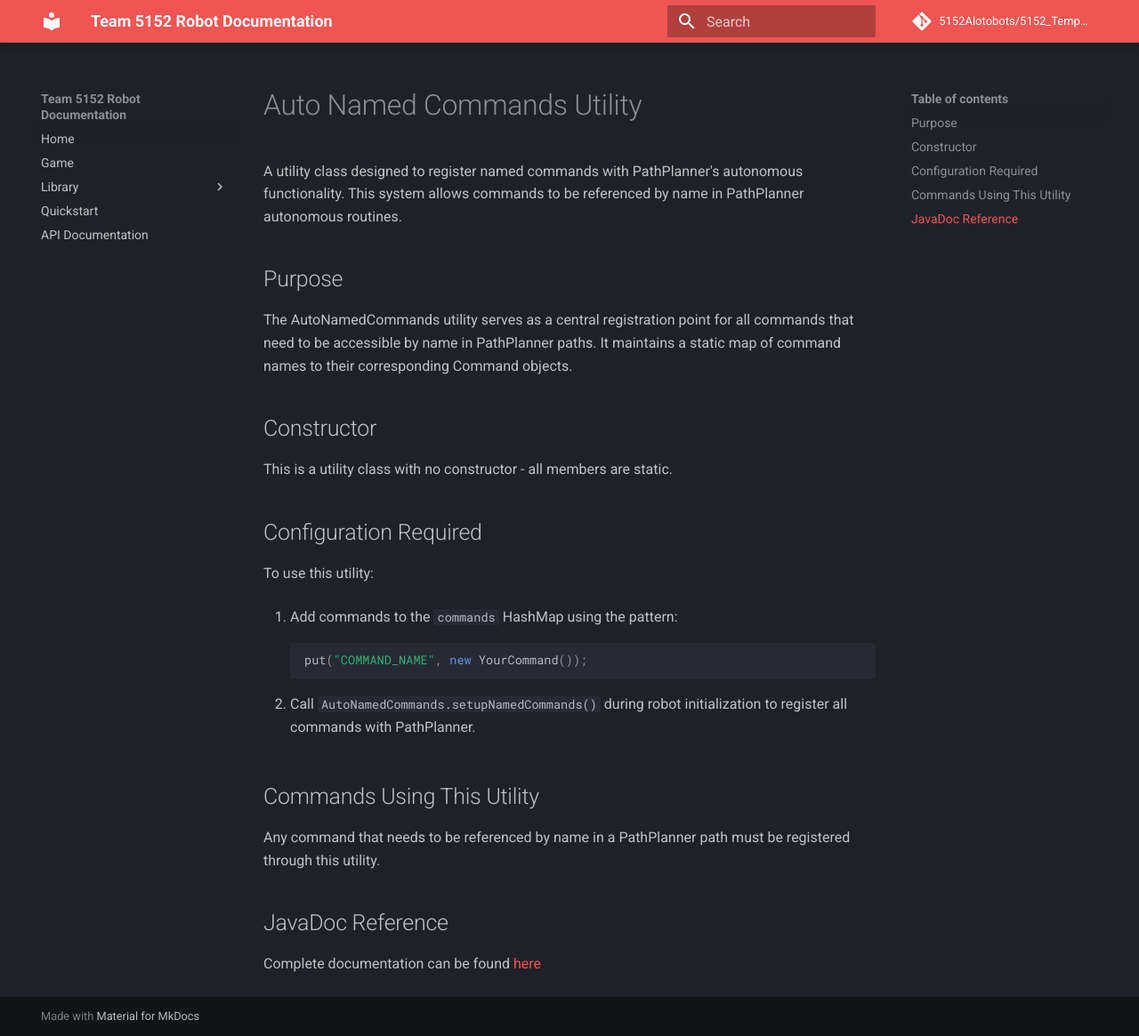
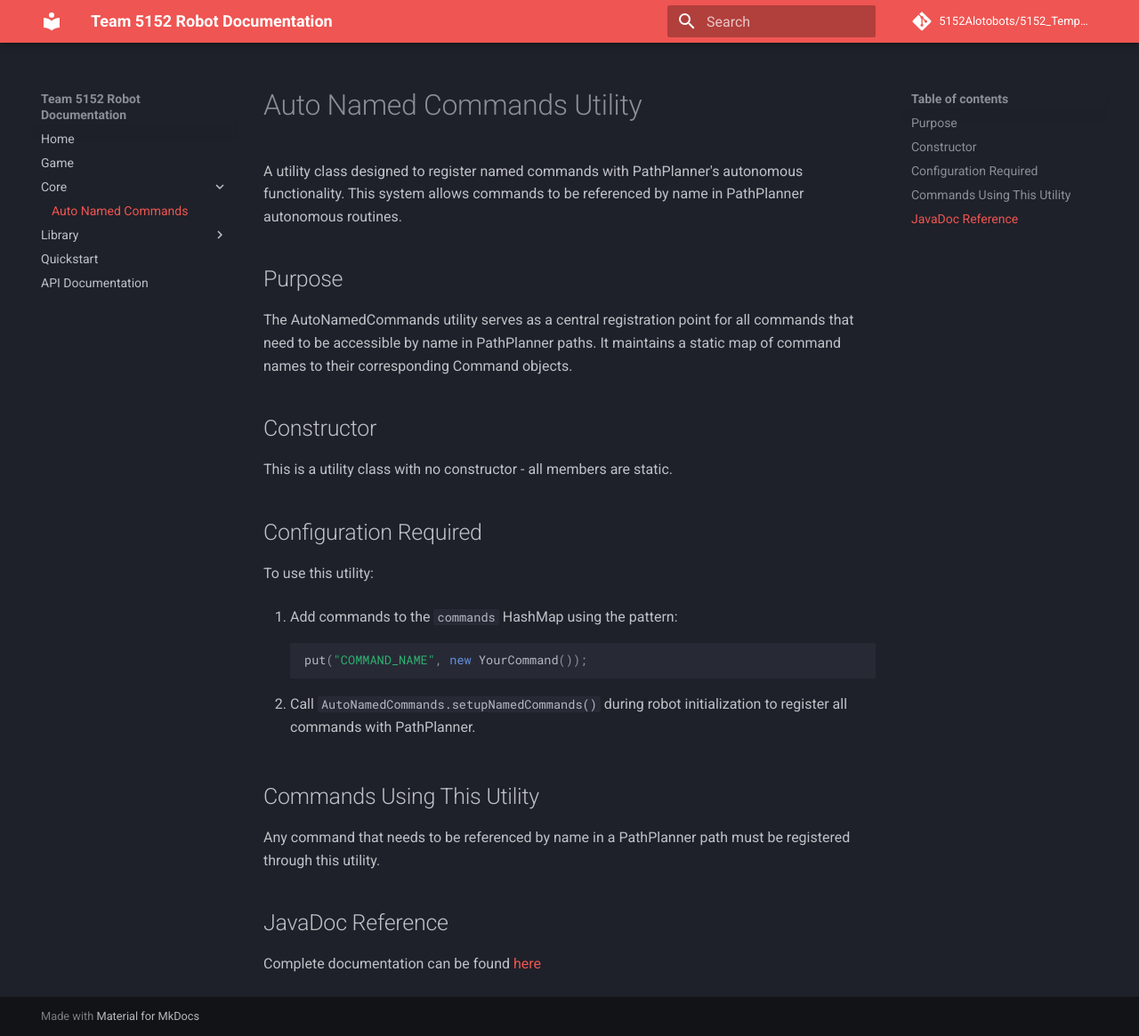
Before and after one commit to 5152Alotobots/5152_Template, an MkDocs documentation site: the page built from docs/mkdocs/docs/core/autonamedcommands.md, in a window 1280 px wide and 1165 px high. Shown: the whole window at 89% size. Built offline with MkDocs 1.6.1 and Material for MkDocs 9.7.7, drawn with Linux system fonts in a browser that asks for light colours; comment, search, counter and statistics services are not loaded.

Commit message:
add to nav list

```diff
--- a/docs/mkdocs/mkdocs.yml
+++ b/docs/mkdocs/mkdocs.yml
@@ -9,6 +9,8 @@ theme:
 nav:
   - Home: index.md
   - Game: []
+  - Core:
+      - Auto Named Commands: core/autonamedcommands.md
   - Library:
       - Commands:
           - Swerve:
```
